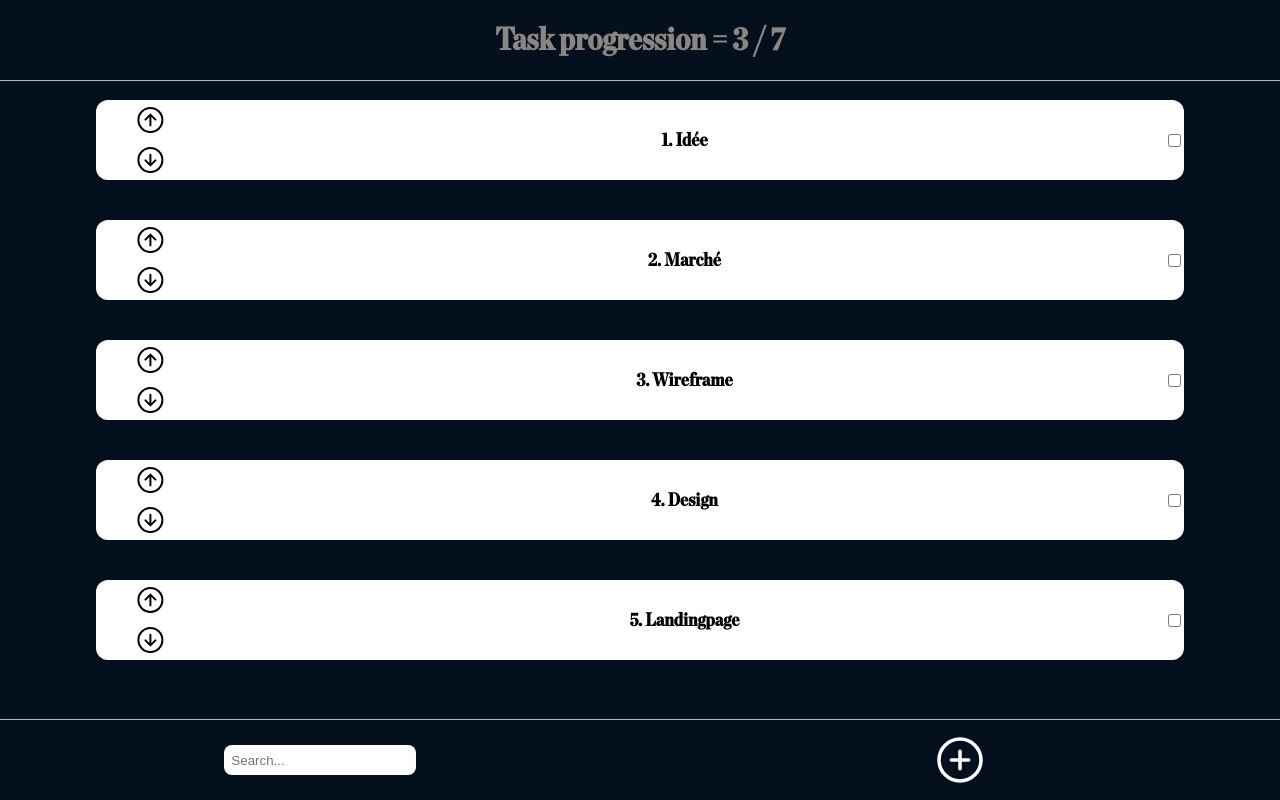
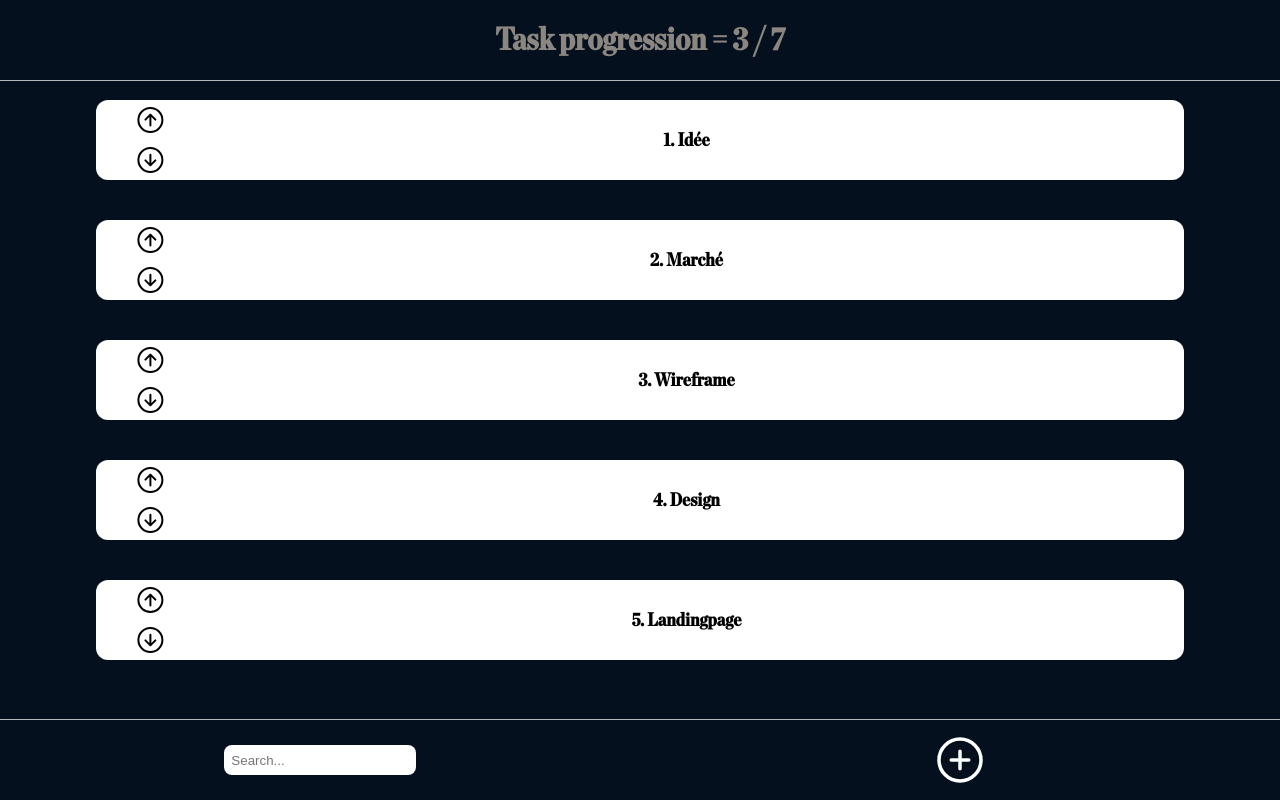
Before and after one commit to florianLopitaux/todo-list, a React (Create React App) app: page / in a window 1280 px wide. Built offline with nearby package versions, Linux system fonts and the light colour scheme.

Commit message:
Advancements on dynnamic task

```diff
--- a/src/components/task.js
+++ b/src/components/task.js
@@ -9,15 +9,32 @@ function ArrowsBox(props) {
     );
 }
 
+function CheckedIcon(props) {
+    return (
+        <ion-icon></ion-icon>
+    );
+}
+
 class Task extends Component {
+    constructor(props) {
+        super(props);
+
+        this.state = {
+            title: this.props.title,
+            isChecking: this.props.isChecking,
+        };
+    }
+
     render() {
         return (
             <section class="task-item">
                 <ArrowsBox/>
 
-                <h3>{this.props.title}</h3>
+                <h3>{this.state.title}</h3>
 
-                <input type="checkbox"/>
+                <CheckedIcon
+                    isChecking={this.state.isChecking}
+                />
             </section>
         );
     }
```
